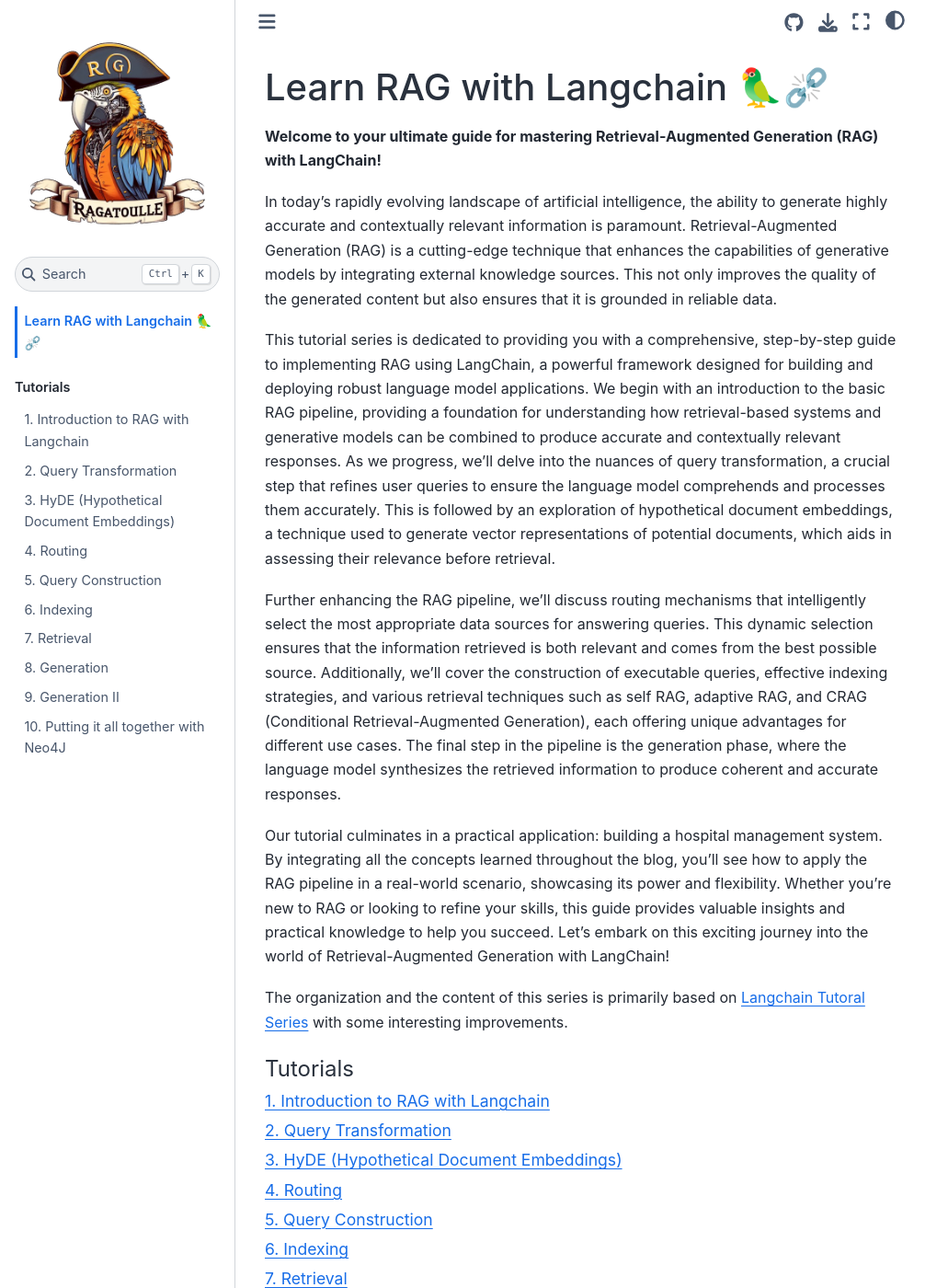
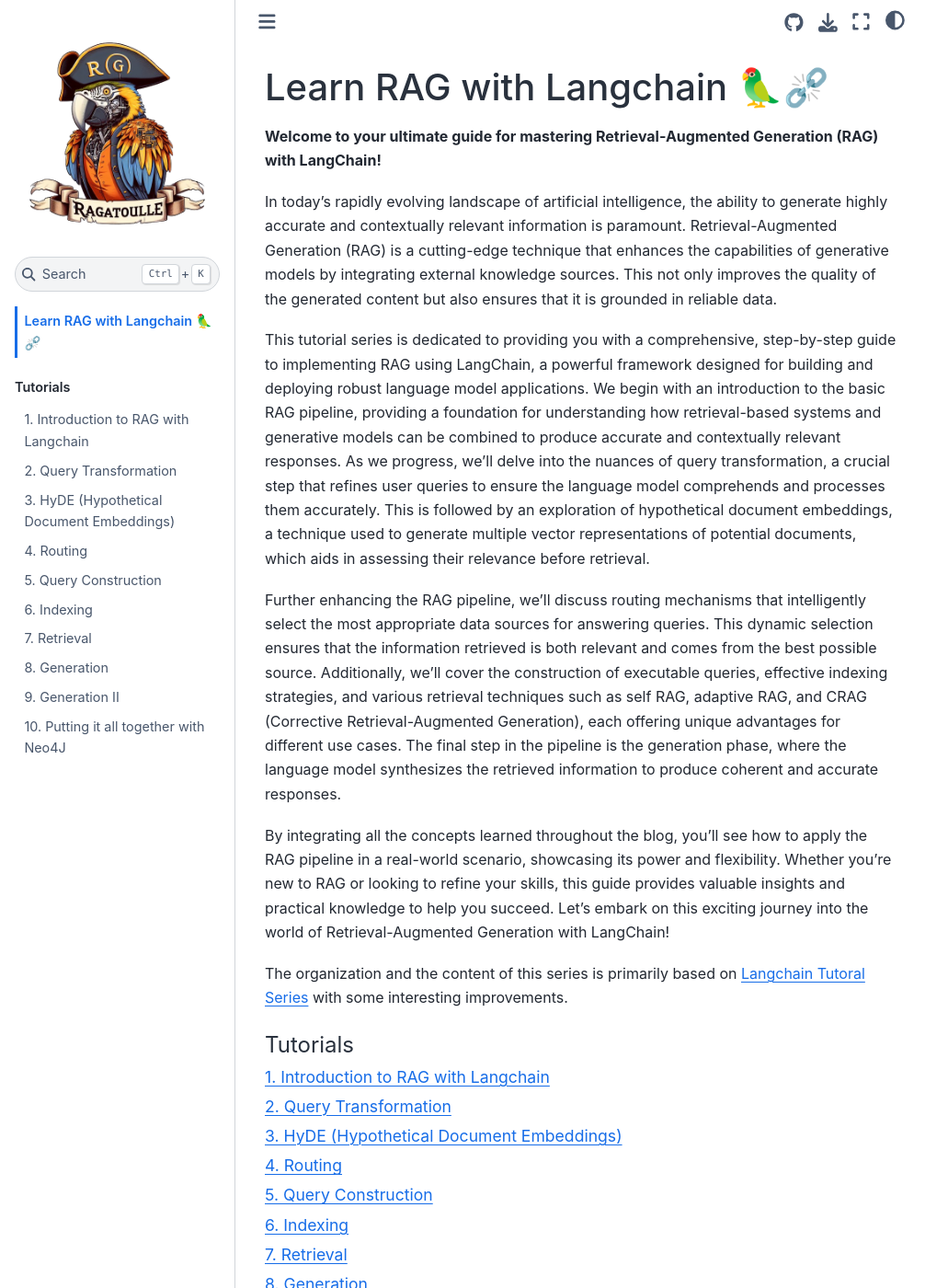
Before and after one commit to sakunaharinda/ragatouille-book, a Jupyter Book: the page built from book/intro.md, in a window 1280 px wide and 1400 px high. Shown: the whole window at 92% size, without its empty margins (0-1031 px from the left). Built offline with Jupyter Book 1.0.4 settings and Sphinx 7.4.7 and the Sphinx Book theme 1.1.4, drawn with Linux system fonts in a browser that asks for light colours.

Commit message:
Updated the book

```diff
--- a/book/intro.md
+++ b/book/intro.md
@@ -4,11 +4,11 @@
 
 In today's rapidly evolving landscape of artificial intelligence, the ability to generate highly accurate and contextually relevant information is paramount. Retrieval-Augmented Generation (RAG) is a cutting-edge technique that enhances the capabilities of generative models by integrating external knowledge sources. This not only improves the quality of the generated content but also ensures that it is grounded in reliable data.
 
-This tutorial series is dedicated to providing you with a comprehensive, step-by-step guide to implementing RAG using LangChain, a powerful framework designed for building and deploying robust language model applications. We begin with an introduction to the basic RAG pipeline, providing a foundation for understanding how retrieval-based systems and generative models can be combined to produce accurate and contextually relevant responses. As we progress, we'll delve into the nuances of query transformation, a crucial step that refines user queries to ensure the language model comprehends and processes them accurately. This is followed by an exploration of hypothetical document embeddings, a technique used to generate vector representations of potential documents, which aids in assessing their relevance before retrieval.
+This tutorial series is dedicated to providing you with a comprehensive, step-by-step guide to implementing RAG using LangChain, a powerful framework designed for building and deploying robust language model applications. We begin with an introduction to the basic RAG pipeline, providing a foundation for understanding how retrieval-based systems and generative models can be combined to produce accurate and contextually relevant responses. As we progress, we'll delve into the nuances of query transformation, a crucial step that refines user queries to ensure the language model comprehends and processes them accurately. This is followed by an exploration of hypothetical document embeddings, a technique used to generate multiple vector representations of potential documents, which aids in assessing their relevance before retrieval.
 
-Further enhancing the RAG pipeline, we'll discuss routing mechanisms that intelligently select the most appropriate data sources for answering queries. This dynamic selection ensures that the information retrieved is both relevant and comes from the best possible source. Additionally, we'll cover the construction of executable queries, effective indexing strategies, and various retrieval techniques such as self RAG, adaptive RAG, and CRAG (Conditional Retrieval-Augmented Generation), each offering unique advantages for different use cases. The final step in the pipeline is the generation phase, where the language model synthesizes the retrieved information to produce coherent and accurate responses.
+Further enhancing the RAG pipeline, we'll discuss routing mechanisms that intelligently select the most appropriate data sources for answering queries. This dynamic selection ensures that the information retrieved is both relevant and comes from the best possible source. Additionally, we'll cover the construction of executable queries, effective indexing strategies, and various retrieval techniques such as self RAG, adaptive RAG, and CRAG (Corrective Retrieval-Augmented Generation), each offering unique advantages for different use cases. The final step in the pipeline is the generation phase, where the language model synthesizes the retrieved information to produce coherent and accurate responses.
 
-Our tutorial culminates in a practical application: building a hospital management system. By integrating all the concepts learned throughout the blog, you'll see how to apply the RAG pipeline in a real-world scenario, showcasing its power and flexibility. Whether you're new to RAG or looking to refine your skills, this guide provides valuable insights and practical knowledge to help you succeed. Let’s embark on this exciting journey into the world of Retrieval-Augmented Generation with LangChain!
+By integrating all the concepts learned throughout the blog, you'll see how to apply the RAG pipeline in a real-world scenario, showcasing its power and flexibility. Whether you're new to RAG or looking to refine your skills, this guide provides valuable insights and practical knowledge to help you succeed. Let’s embark on this exciting journey into the world of Retrieval-Augmented Generation with LangChain!
 
 The organization and the content of this series is primarily based on [Langchain Tutoral Series](https://www.youtube.com/watch?v=wd7TZ4w1mSw&list=PLfaIDFEXuae2LXbO1_PKyVJiQ23ZztA0x) with some interesting improvements.
 
```
